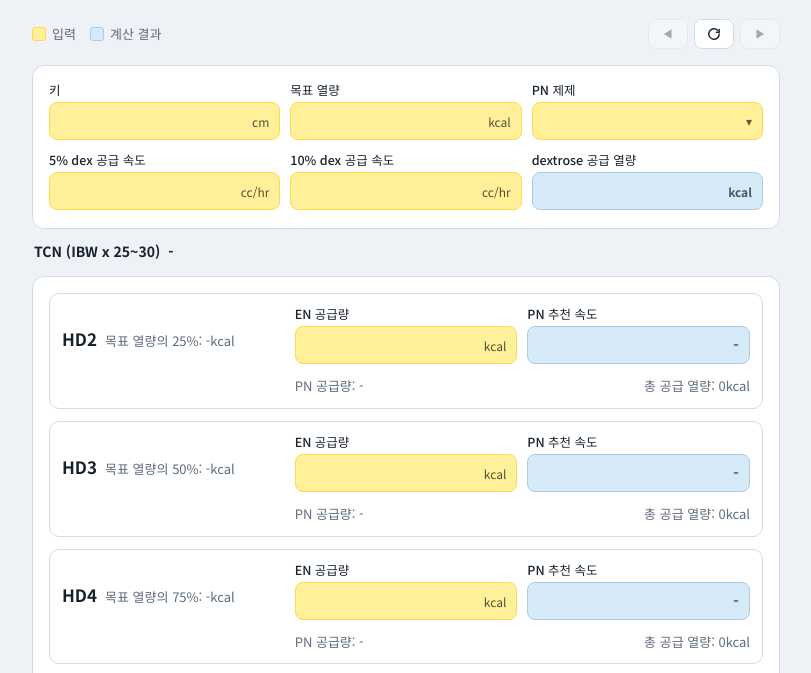
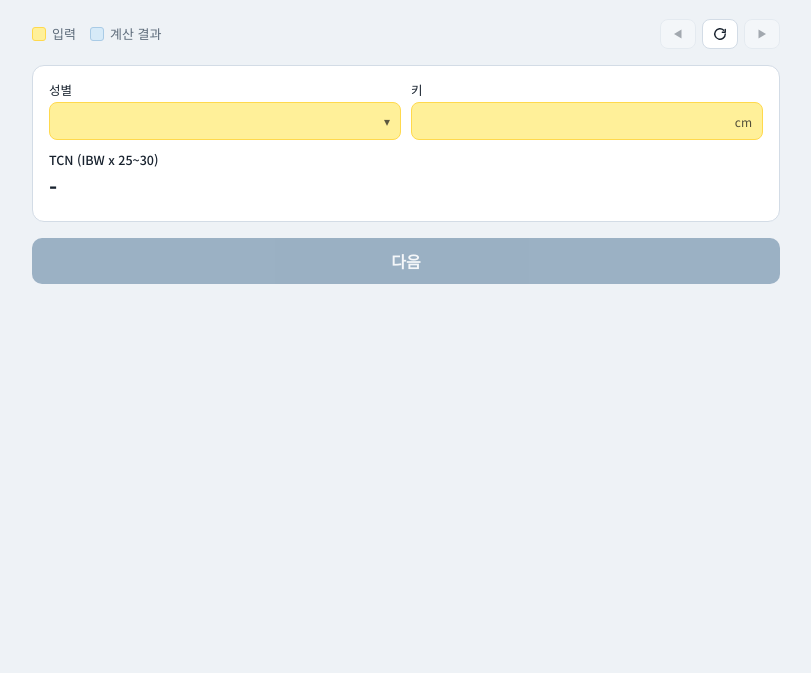
Before and after one commit to heejin0203/PN_calculator, a plain HTML site: page index.html in a window 1280 px wide. Both pictures are taken after a click on the button 948 px from the left and 125 px from the top of the page. Shown: the part 92-765 px from the top of the page, without its empty margins (234-1045 px from the left). Drawn offline with Linux system fonts and the light colour scheme.

Commit message:
Update index.html

```diff
--- a/index.html
+++ b/index.html
@@ -40,8 +40,6 @@
 }
 html{scroll-padding-top:env(safe-area-inset-top,0px)}
 *,*::before,*::after{box-sizing:inherit}
-html,body,button{touch-action:manipulation}
-.rst{-webkit-tap-highlight-color:transparent;user-select:none;-webkit-user-select:none}
 body{margin:0;background:var(--bg);color:var(--ink);
   font-family:"Noto Sans KR","Apple SD Gothic Neo","Malgun Gothic",system-ui,sans-serif;
   font-size:15px;line-height:1.5;-webkit-text-size-adjust:100%}
@@ -53,11 +51,13 @@ h1{margin:0;font-size:26px;font-weight:700;letter-spacing:-.01em}
 .legend i{display:inline-block;width:14px;height:14px;border-radius:3px;vertical-align:-2px;margin-right:6px;border:1px solid}
 .legend .li{background:var(--in);border-color:var(--in-line)}
 .legend .lo{background:var(--out);border-color:var(--out-line)}
-.hist{margin-left:auto;display:inline-flex;gap:6px}
-.rst{all:unset;box-sizing:border-box;display:inline-flex;justify-content:center;align-items:center;gap:6px;padding:7px 12px;border:1px solid var(--line);border-radius:8px;background:var(--card);color:var(--ink);font-size:13px;cursor:pointer}
-.rst:hover:not(:disabled){border-color:var(--navy)}
+.rst{all:unset;box-sizing:border-box;display:inline-flex;align-items:center;gap:6px;padding:7px 12px;border:1px solid var(--line);border-radius:8px;background:var(--card);color:var(--ink);font-size:13px;cursor:pointer}
+.rst:hover{border-color:var(--navy)}
+.rst:focus-visible{outline:3px solid var(--navy);outline-offset:2px}
+.hb{margin-left:auto;display:inline-flex;gap:6px}
+.rst.ic{padding:7px 10px;min-width:36px;justify-content:center}
 .rst:disabled{opacity:.35;cursor:default}
-.rst:focus-visible{outline:3px solid var(--navy);outline-offset:2px}
+.rst:disabled:hover{border-color:var(--line)}
 .panel{background:var(--card);border:1px solid var(--line);border-radius:12px;padding:16px 16px 6px;margin-bottom:16px}
 .g3{display:grid;grid-template-columns:repeat(3,minmax(0,1fr));gap:10px;align-items:end;margin-bottom:12px}
 .fld{display:flex;flex-direction:column;gap:4px;min-width:0}
@@ -84,12 +84,24 @@ h1{margin:0;font-size:26px;font-weight:700;letter-spacing:-.01em}
 .ratio{margin-left:8px;font-size:13px;font-weight:400;color:var(--muted)}
 .ratio.sub{display:block;margin:2px 0 0}
 .sm{grid-column:2/4;display:flex;flex-wrap:wrap;gap:2px 16px;margin:0;font-size:13px;color:var(--muted);font-variant-numeric:tabular-nums}
-.sm>span:last-child{margin-left:auto;text-align:right}
+.sm>span:last-child{margin-left:auto}
 .muted{color:var(--muted)}
 .cap{display:block;font-size:11px;color:var(--muted);margin-top:2px}
 .note{margin:6px 0 12px;font-size:13px;color:var(--muted)}
 .tcn{margin:-4px 2px 14px;font-size:14px;font-weight:700}
 .tcn b{font-weight:700;margin-left:8px}
+[hidden]{display:none!important}
+.g2{display:grid;grid-template-columns:repeat(2,minmax(0,1fr));gap:10px;align-items:end;margin-bottom:12px}
+.tcnbox{display:flex;flex-direction:column;gap:2px;margin:4px 0 12px}
+.tcnbox b{font-size:22px;font-weight:700}
+.plain{display:flex;align-items:center;min-height:38px;font-size:15px;line-height:1.3}
+.plain b{font-weight:700}
+.tcnline{margin:0 0 12px;font-size:14px;font-weight:700}
+.tcnline b{margin-left:8px}
+.btn{all:unset;box-sizing:border-box;display:block;width:100%;text-align:center;min-height:46px;line-height:46px;border-radius:10px;background:var(--navy);color:#fff;font-weight:700;font-size:16px;cursor:pointer;margin-bottom:16px}
+.btn:disabled{opacity:.4;cursor:not-allowed}
+.btn:focus-visible,.lnk:focus-visible{outline:3px solid var(--navy);outline-offset:2px}
+.lnk{all:unset;display:inline-block;cursor:pointer;color:var(--ink);font-size:14px;font-weight:500;padding:4px 2px;margin:0 0 10px}
 @media (max-width:640px){
   .wrap{padding-top:20px}
   .panel{padding:14px 12px 4px}
@@ -102,12 +114,25 @@ h1{margin:0;font-size:26px;font-weight:700;letter-spacing:-.01em}
 <body>
 <main class="wrap">
   <h1>PN 계산기</h1>
-  <p class="by">made by. 의정부성모병원 NST 2026</span></p>
-  <p class="legend"><span><i class="li"></i>입력</span><span><i class="lo"></i>계산 결과</span><span class="hist"><button type="button" id="undo" class="rst" aria-label="뒤로 가기" disabled><svg width="14" height="14" viewBox="0 0 24 24" fill="currentColor" aria-hidden="true"><path d="M18 4v16L5 12z"/></svg></button><button type="button" id="reset" class="rst" aria-label="초기화"><svg width="14" height="14" viewBox="0 0 24 24" fill="none" stroke="currentColor" stroke-width="2.4" stroke-linecap="round" stroke-linejoin="round" aria-hidden="true"><path d="M21 12a9 9 0 1 1-2.64-6.36"/><path d="M21 4v5h-5"/></svg></button><button type="button" id="redo" class="rst" aria-label="앞으로 가기" disabled><svg width="14" height="14" viewBox="0 0 24 24" fill="currentColor" aria-hidden="true"><path d="M6 4v16l13-8z"/></svg></button></span></p>
+  <p class="by">made by. 의정부성모병원 NST 2026</p>
+  <p class="legend"><span><i class="li"></i>입력</span><span><i class="lo"></i>계산 결과</span><span class="hb"><button type="button" id="undo" class="rst ic" aria-label="되돌리기" title="되돌리기" disabled><svg width="12" height="12" viewBox="0 0 24 24" fill="currentColor" aria-hidden="true"><polygon points="19,3 19,21 4,12"/></svg></button><button type="button" id="reset" class="rst ic" aria-label="초기화" title="초기화"><svg width="14" height="14" viewBox="0 0 24 24" fill="none" stroke="currentColor" stroke-width="2.4" stroke-linecap="round" stroke-linejoin="round" aria-hidden="true"><path d="M21 12a9 9 0 1 1-2.64-6.36"/><path d="M21 4v5h-5"/></svg></button><button type="button" id="redo" class="rst ic" aria-label="다시 실행" title="다시 실행" disabled><svg width="12" height="12" viewBox="0 0 24 24" fill="currentColor" aria-hidden="true"><polygon points="5,3 5,21 20,12"/></svg></button></span></p>
 
+  <div id="s1">
     <section class="panel top">
-    <div class="g3">
+      <div class="g2">
+        <label class="fld" for="sex"><span class="lab">성별</span><span class="cell in sel"><select id="sex"><option value=""></option><option value="M">남</option><option value="F">여</option></select></span></label>
         <label class="fld" for="h"><span class="lab">키</span><span class="cell in"><input id="h" type="number" inputmode="decimal" min="0" step="any"><em>cm</em></span></label>
+      </div>
+      <div class="tcnbox"><span class="lab">TCN (IBW x 25~30)</span><b id="tcn">-</b></div>
+    </section>
+    <button type="button" id="next" class="btn" disabled>다음</button>
+  </div>
+
+  <div id="s2" hidden>
+    <button type="button" id="back" class="lnk">‹ 이전</button>
+    <section class="panel top">
+      <p class="tcnline">TCN (IBW x 25~30)<b id="tcn2">-</b></p>
+      <div class="g2">
         <label class="fld" for="target"><span class="lab">목표 열량</span><span class="cell in"><input id="target" type="number" inputmode="decimal" min="0" step="any"><em>kcal</em></span></label>
         <label class="fld" for="nts"><span class="lab">PN 제제</span><span class="cell in sel"><select id="nts"></select></span></label>
       </div>
@@ -118,13 +143,11 @@ h1{margin:0;font-size:26px;font-weight:700;letter-spacing:-.01em}
       </div>
     </section>
 
-  <p class="tcn">TCN (IBW x 25~30)<b id="tcn"></b></p>
-
     <section class="panel">
       <div id="rows"></div>
       <p class="note">※ EN이 목표를 초과하면 PN은 0으로 처리.</p>
     </section>
-
+  </div>
 </main>
 
 <script>
@@ -151,6 +174,7 @@ var round100=function(v){return Math.round(+(clean(v)/100).toPrecision(12))*100}
 var nf=new Intl.NumberFormat('ko-KR',{maximumFractionDigits:0});
 var fmt=function(v){return nf.format(clean(v))};
 var num=function(el){var v=parseFloat(el.value);return isFinite(v)&&v>0?v:0};
+var ready=function(){return num($('h'))>0&&$('sex').value!==''};
 
 var sel=$('nts');
 // 코드를 앞에 두어 칸이 좁아 이름이 잘려도 제제를 구분할 수 있게 함
@@ -180,8 +204,11 @@ function lookup(p,e){
 
 function render(){
   var h=num($('h'));
-  var lo=round100(h*h*22*0.0001*25), hi=round100(h*h*22*0.0001*30);
-  $('tcn').textContent=h>0?fmt(lo)+'~'+fmt(hi)+' kcal':'-';
+  var ok=ready(), coef=$('sex').value==='F'?21:22; // IBW = 키² × 계수 (남 22, 여 21)
+  var lo=ok?round100(h*h*coef*0.0001*25):0, hi=ok?round100(h*h*coef*0.0001*30):0;
+  var t=ok?fmt(lo)+'~'+fmt(hi)+' kcal':'-';
+  $('tcn').textContent=t; $('tcn2').textContent=t;
+  $('next').disabled=!ok;
   var dex=num($('d5'))*4.08+num($('d10'))*8.16;
   $('dexk').innerHTML='<span class="v">'+(dex>0?fmt(dex):'&#8203;')+'</span><em>kcal</em>';
   var raw=$('target').value.trim();
@@ -201,42 +228,71 @@ function render(){
   });
 }
 
-var IDS=['h','target','d5','d10','en0','en1','en2','en3'];
-var snap=function(){return JSON.stringify(IDS.map(function(id){return $(id).value}).concat(sel.value))};
-var hist=[snap()],idx=0,MAX=100;
-var undoB=$('undo'),redoB=$('redo');
-function btns(){undoB.disabled=idx<=0;redoB.disabled=idx>=hist.length-1}
-function commit(){
-  var s=snap();
-  if(s===hist[idx])return;
-  hist=hist.slice(0,idx+1);hist.push(s);
-  if(hist.length>MAX)hist.shift();
-  idx=hist.length-1;btns();
+document.addEventListener('input',render);
+document.addEventListener('change',render);
+document.addEventListener('focusin',function(e){if(e.target.tagName==='INPUT')e.target.select()});
+// 입력 기록(◀ ▶): 칸을 벗어날 때(change)만 기록하고, 페이지별로 따로 관리
+var H1=mkHist(['sex','h']), H2=mkHist(['target','nts','d5','d10','en0','en1','en2','en3']);
+function mkHist(ids){
+  var snap=function(){return ids.map(function(id){return $(id).value})};
+  var st=[snap()],pos=0;
+  var dirty=function(){return JSON.stringify(snap())!==JSON.stringify(st[pos])};
+  return {
+    dirty:dirty,
+    canUndo:function(){return pos>0||dirty()},
+    canRedo:function(){return !dirty()&&pos<st.length-1},
+    commit:function(){
+      if(!dirty())return;
+      st.length=pos+1;st.push(snap());
+      if(st.length>100)st.shift();
+      pos=st.length-1;
+    },
+    go:function(d){
+      var n=pos+d;if(n<0||n>=st.length)return;
+      pos=n;ids.forEach(function(id,i){$(id).value=st[pos][i]});
     }
-function restore(s){
-  var a=JSON.parse(s);
-  IDS.forEach(function(id,k){$(id).value=a[k]});
-  sel.value=a[IDS.length];
-  render();btns();
+  };
 }
-function go(d){
-  commit();
-  var n=idx+d;
-  if(n<0||n>=hist.length)return;
-  idx=n;restore(hist[idx]);
+function cur(){return $('s2').hidden?H1:H2}
+function syncHist(){var h=cur();$('undo').disabled=!h.canUndo();$('redo').disabled=!h.canRedo()}
+document.addEventListener('input',syncHist);
+document.addEventListener('change',function(){cur().commit();syncHist()});
+$('undo').addEventListener('click',function(){var h=cur();h.commit();h.go(-1);render();syncHist()});
+$('redo').addEventListener('click',function(){var h=cur();h.commit();h.go(1);render();syncHist()});
+
+// 화면 전환: 1페이지(성별·키) ↔ 2페이지(#calc)
+var pushed=false;
+function route(){
+  H1.commit();H2.commit();
+  var on=location.hash==='#calc'&&ready();
+  $('s1').hidden=on; $('s2').hidden=!on;
+  window.scrollTo(0,0);
+  syncHist();
 }
-document.addEventListener('input',render);
-document.addEventListener('change',function(){render();commit()});
-document.addEventListener('focusout',function(e){if(e.target.tagName==='INPUT'||e.target.tagName==='SELECT')commit()});
-document.addEventListener('focusin',function(e){if(e.target.tagName==='INPUT')e.target.select()});
-undoB.addEventListener('click',function(){go(-1)});
-redoB.addEventListener('click',function(){go(1)});
+function goFirst(){
+  if(location.hash!=='#calc'){route();return}
+  if(pushed){pushed=false;history.back();return}
+  try{history.replaceState(null,'',location.pathname+location.search)}catch(e){location.hash=''}
+  route();
+}
+$('next').addEventListener('click',function(){
+  if(location.hash==='#calc'){route();return}
+  pushed=true;location.hash='calc';
+});
+$('back').addEventListener('click',goFirst);
+window.addEventListener('hashchange',route);
+
 $('reset').addEventListener('click',function(){
-  IDS.forEach(function(id){$(id).value=''});
+  var first=$('s2').hidden; // 1페이지에서 누르면 2페이지 값도 함께 초기화
+  H1.commit(); H2.commit();
+  if(first){ $('sex').value=''; $('h').value=''; }
+  ['target','d5','d10'].forEach(function(id){$(id).value=''});
+  HD.forEach(function(r,i){$('en'+i).value=''});
   sel.value='';
-  render();commit();
+  render(); H1.commit(); H2.commit(); syncHist();
 });
 render();
+route();
 if('serviceWorker' in navigator){window.addEventListener('load',function(){navigator.serviceWorker.register('sw.js').catch(function(){})})}
 </script>
 </body>
```
Lines whose indentation alone changed are shown as unchanged.
